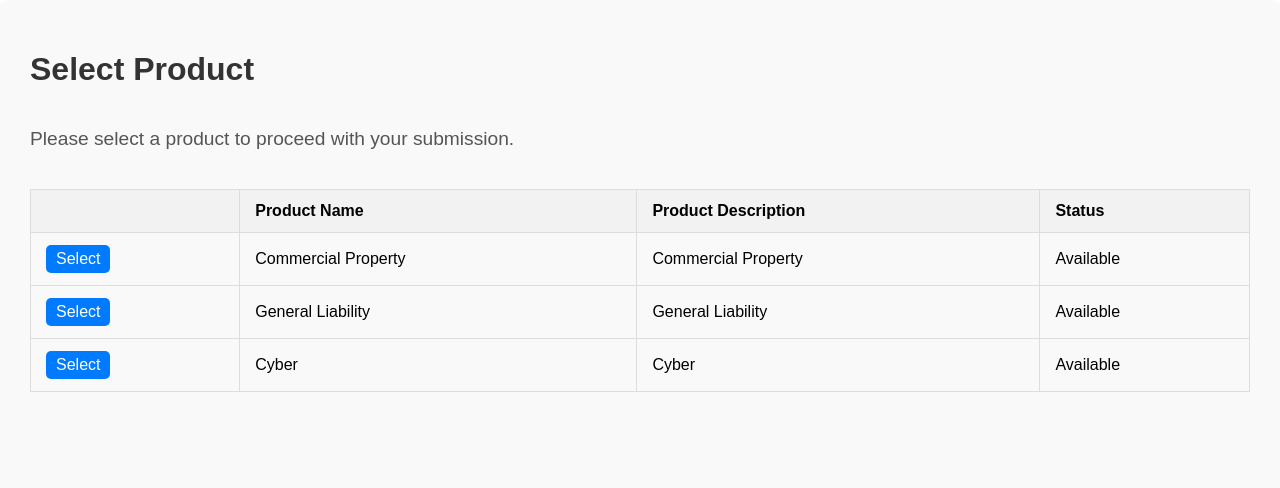
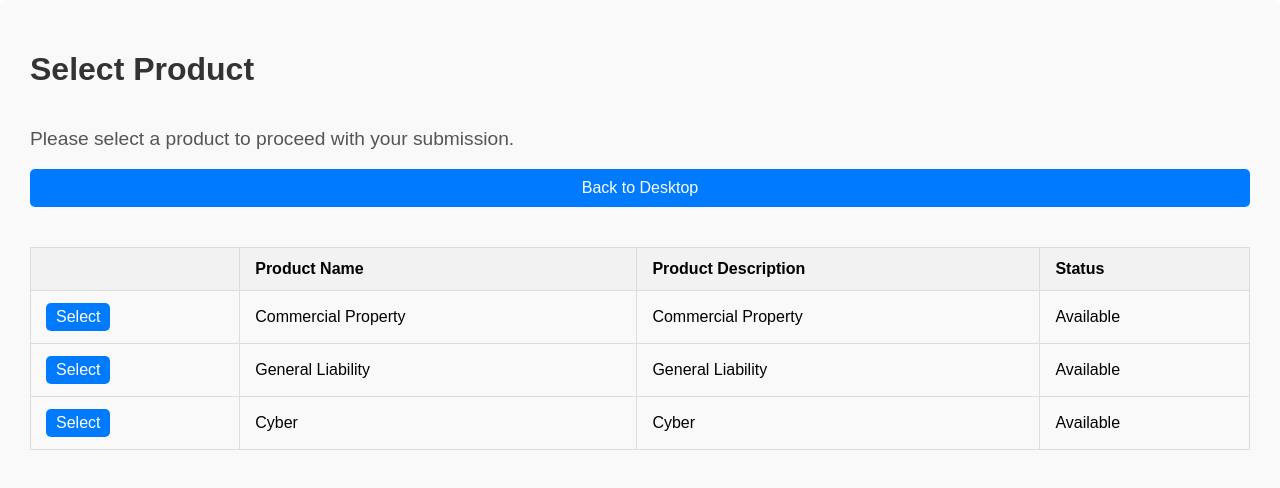
Before and after one commit to SangeethaNithiCelsior/InsMockUp, a React (Create React App) app: page /select-product in a window 1280 px wide. Shown: the top 488 px of the page. Built offline with nearby package versions, Linux system fonts and the light colour scheme.

Commit message:
Select product

```diff
--- a/src/pages/SelectProduct/SelectProductPage.js
+++ b/src/pages/SelectProduct/SelectProductPage.js
@@ -1,11 +1,23 @@
 import React from 'react';
+import { useNavigate } from 'react-router-dom'; // Import useNavigate
 import styles from './SelectProductPage.module.css';
 
 const SelectProductPage = () => {
+    const navigate = useNavigate(); // Initialize navigate
+
+    const handleBackClick = () => {
+        navigate('/desktop'); // Navigate to the Desktop page
+    };
+
     return (
         <div className={styles.selectProductContainer}>
             <h1>Select Product</h1>
             <p>Please select a product to proceed with your submission.</p>
+
+            {/* Add Back Button */}
+            <button className={styles.backButton} onClick={handleBackClick}>
+                Back to Desktop
+            </button>
 
             <div className={styles.tableContainer}>
                 <table className={styles.table}>
--- a/src/pages/SelectProduct/SelectProductPage.module.css
+++ b/src/pages/SelectProduct/SelectProductPage.module.css
@@ -64,3 +64,16 @@
     .selectButton:hover {
         background-color: #0056b3;
     }
+.backButton {
+    margin-bottom: 20px;
+    padding: 10px 20px;
+    background-color: #007bff;
+    color: white;
+    border: none;
+    border-radius: 5px;
+    cursor: pointer;
+}
+
+.backButton:hover {
+    background-color: #0056b3;
+}
```
